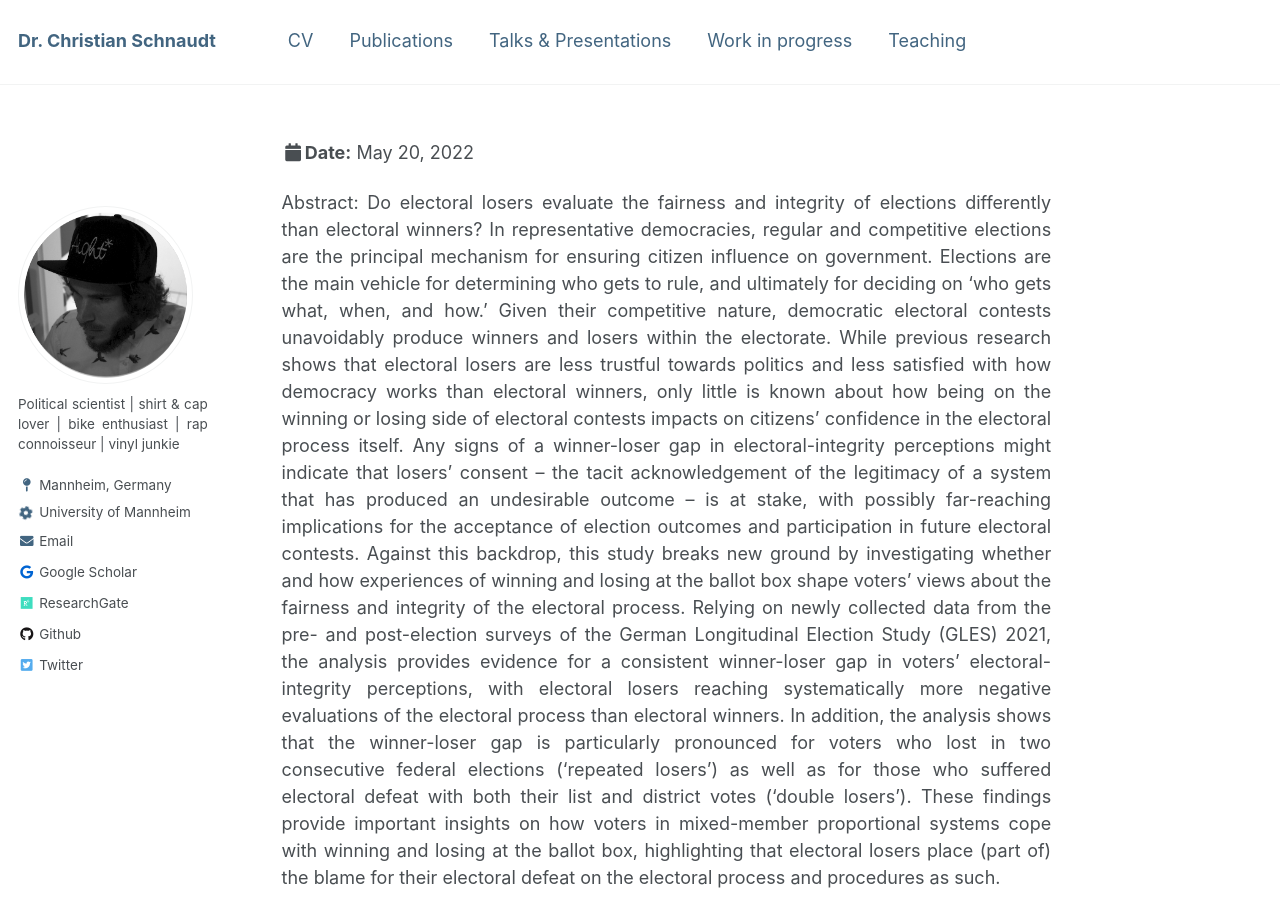
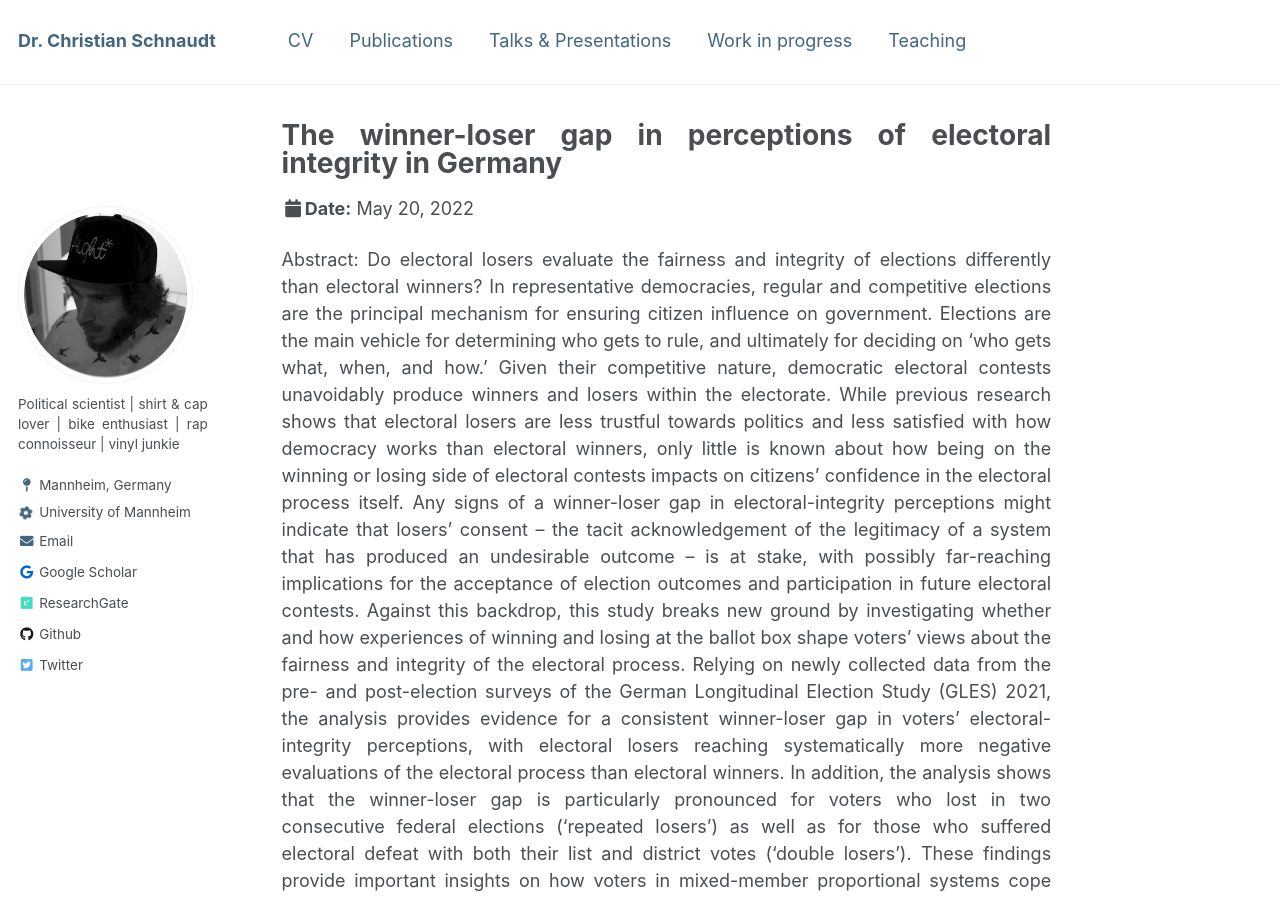
Before and after one commit to cschnaudt/cschnaudt.github.io, a Jekyll site: the page built from _talks/2022-05-20-EIP-AKWahlen.md, in a window 1280 px wide and 900 px high. Built offline with Jekyll 4.4.1, drawn with Linux system fonts in a browser that asks for light colours.

Commit message:
Update 2022-05-20-EIP-AKWahlen.md

```diff
--- a/_talks/2022-05-20-EIP-AKWahlen.md
+++ b/_talks/2022-05-20-EIP-AKWahlen.md
@@ -1,5 +1,5 @@
 ---
-title: ""
+title: "The winner-loser gap in perceptions of electoral integrity in Germany"
 collection: talks
 type: "Conference presentation"
 permalink: /talks/2022-05-20-EIP-AKWahlen
```
